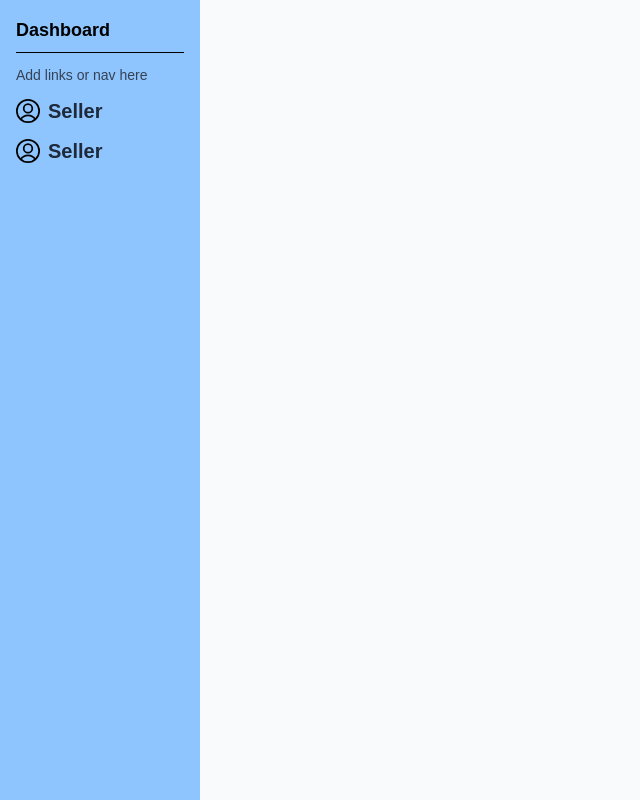
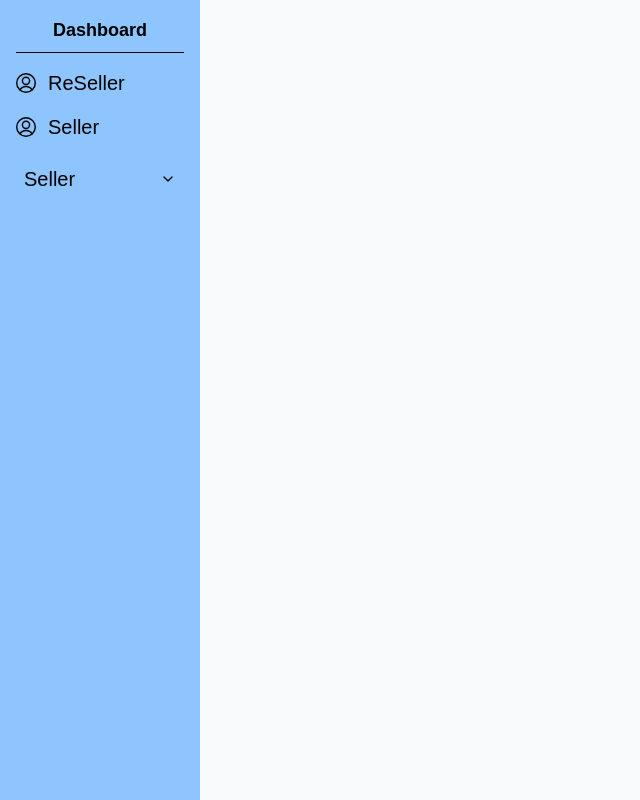
Before and after one commit to mainakk58/reseller-panel-nextJs, a Next.js app: page /teacher in a window 1280 px wide. Shown: the whole page, without its empty margins (0-640 px from the left). Built offline with nearby package versions, Linux system fonts and the light colour scheme.

Commit message:
reuseable component update

```diff
--- /dev/null
+++ b/public/icons/ChevronDown.tsx
@@ -0,0 +1,25 @@
+// ChevronDown.tsx
+import React from "react";
+
+type Props = {
+  size?: number;
+  className?: string;
+};
+
+const ChevronDown = ({ size = 16, className = "" }: Props) => (
+  <svg
+    className={className}
+    width={size}
+    height={size}
+    viewBox="0 0 24 24"
+    fill="none"
+    stroke="currentColor"
+    strokeWidth="2"
+    strokeLinecap="round"
+    strokeLinejoin="round"
+  >
+    <polyline points="6 9 12 15 18 9" />
+  </svg>
+);
+
+export default ChevronDown;
--- /dev/null
+++ b/public/icons/ChevronUp.tsx
@@ -0,0 +1,24 @@
+// components/icons/ChevronUp.tsx
+
+type Props = {
+  size?: number;
+  className?: string;
+};
+
+const ChevronUp = ({size = 16, className = ""}: Props) => (
+  <svg
+    className={className}
+    width={size}
+    height={size}
+    viewBox="0 0 24 24"
+    fill="none"
+    stroke="currentColor"
+    strokeWidth="2"
+    strokeLinecap="round"
+    strokeLinejoin="round"
+  >
+    <polyline points="18 15 12 9 6 15" />
+  </svg>
+);
+
+export default ChevronUp;
--- a/src/components/common/Dashboard.tsx
+++ b/src/components/common/Dashboard.tsx
@@ -7,10 +7,11 @@ type DashboardProps = {
 const Dashboard = ({children}: DashboardProps) => {
   return (
     <div className="flex min-h-screen">
-      <aside className="w-[200px] bg-blue-300 p-4 flex flex-col gap-3">
-        <h1 className="text-lg font-bold border-b pb-2">Dashboard</h1>
-        <div className="text-sm text-gray-700">Add links or nav here</div>
-        {children}
+      <aside className="w-[200px] bg-blue-300 p-4 flex flex-col gap-4 items-center">
+        <div className="w-full border-b flex justify-center">
+          <h1 className="text-lg font-bold  pb-2">Dashboard</h1>
+        </div>
+        <div className="w-full flex flex-col gap-4">{children}</div>
       </aside>
       <main className="flex-1 p-6 bg-gray-50"></main>
     </div>
--- /dev/null
+++ b/src/components/common/DashboardDropDown.tsx
@@ -0,0 +1,32 @@
+"use client";
+
+import React, {useState} from "react";
+import ChevronDown from "../../../public/icons/ChevronDown";
+import ChevronUp from "../../../public/icons/ChevronUp";
+
+type Props = {
+  title?: string;
+  children: React.ReactNode;
+};
+
+const DashboardDropDown = ({title, children}: Props) => {
+  const [isOpen, setIsOpen] = useState(false);
+
+  return (
+    <div className="w-full">
+      <button
+        onClick={() => setIsOpen(!isOpen)}
+        className="flex justify-between items-center w-full p-2 font-medium text-xl rounded hover:bg-blue-400 transition"
+      >
+        <span>{title}</span>
+        {isOpen ? <ChevronUp size={16} /> : <ChevronDown size={16} />}
+      </button>
+
+      {isOpen && (
+        <div className="mt-2 ml-3 flex flex-col gap-1 w-full">{children}</div>
+      )}
+    </div>
+  );
+};
+
+export default DashboardDropDown;
--- a/src/components/common/DashboardItemName.tsx
+++ b/src/components/common/DashboardItemName.tsx
@@ -1,12 +1,16 @@
-// components/common/DashboardItemName.tsx
 import React from "react";
 
 type Props = {
   children: React.ReactNode;
+  className?: string;
 };
 
-const DashboardItemName = ({children}: Props) => {
-  return <div className="text-xl font-semibold text-gray-800">{children}</div>;
+const DashboardItemName = ({children, className = ""}: Props) => {
+  return (
+    <div className={`${className}`}>
+      {children}
+    </div>
+  );
 };
 
 export default DashboardItemName;
--- /dev/null
+++ b/src/components/common/DashboardSubItem.tsx
@@ -0,0 +1,25 @@
+import Link from "next/link";
+
+type Props = {
+  href?: string;
+  onClick?: () => void;
+  children: React.ReactNode;
+};
+
+export default function DashboardSubItem({href, onClick, children}: Props) {
+  const commonClass =
+    "flex items-center gap-2 text-md bg-blue-300 rounded hover:bg-blue-300 transition";
+
+  if (href) {
+    return (
+      <Link href={href} className={commonClass}>
+        {children}
+      </Link>
+    );
+  }
+  return (
+    <button onClick={onClick} className={commonClass}>
+      {children}
+    </button>
+  );
+}
--- a/src/components/page/teacher/TeacherDashboard.tsx
+++ b/src/components/page/teacher/TeacherDashboard.tsx
@@ -1,23 +1,30 @@
 "use client";
 
 import Dashboard from "@/components/common/Dashboard";
+import DashboardDropDown from "@/components/common/DashboardDropDown";
 import DashboardItemName from "@/components/common/DashboardItemName";
+import DashboardSubItem from "@/components/common/DashboardSubItem";
 import {HumanIcon} from "../../../../public/icons/HumanIcon";
 
 function TeacherDashboard() {
   return (
     <Dashboard>
-      <div
-        className="flex items-center gap-2"
-        onClick={() => console.log("hello world")}
-      >
-        <HumanIcon className="text-2xl" />
-        <DashboardItemName>Seller</DashboardItemName>
+      <div className="flex items-center gap-3">
+        <HumanIcon className="text-xl" />
+        <DashboardItemName className="text-xl">ReSeller</DashboardItemName>
       </div>
 
-      <div className="flex items-center gap-2">
-        <HumanIcon className="text-2xl" />
-        <DashboardItemName>Seller</DashboardItemName>
+      <div className="flex items-center gap-3">
+        <HumanIcon className="text-xl" />
+        <DashboardItemName className="text-xl">Seller</DashboardItemName>
+      </div>
+      <div>
+        <DashboardDropDown title="Seller">
+          <DashboardSubItem>
+            <HumanIcon className="text-xl" />
+            <DashboardItemName className="text-xl">Seller</DashboardItemName>
+          </DashboardSubItem>
+        </DashboardDropDown>
       </div>
     </Dashboard>
   );
```
